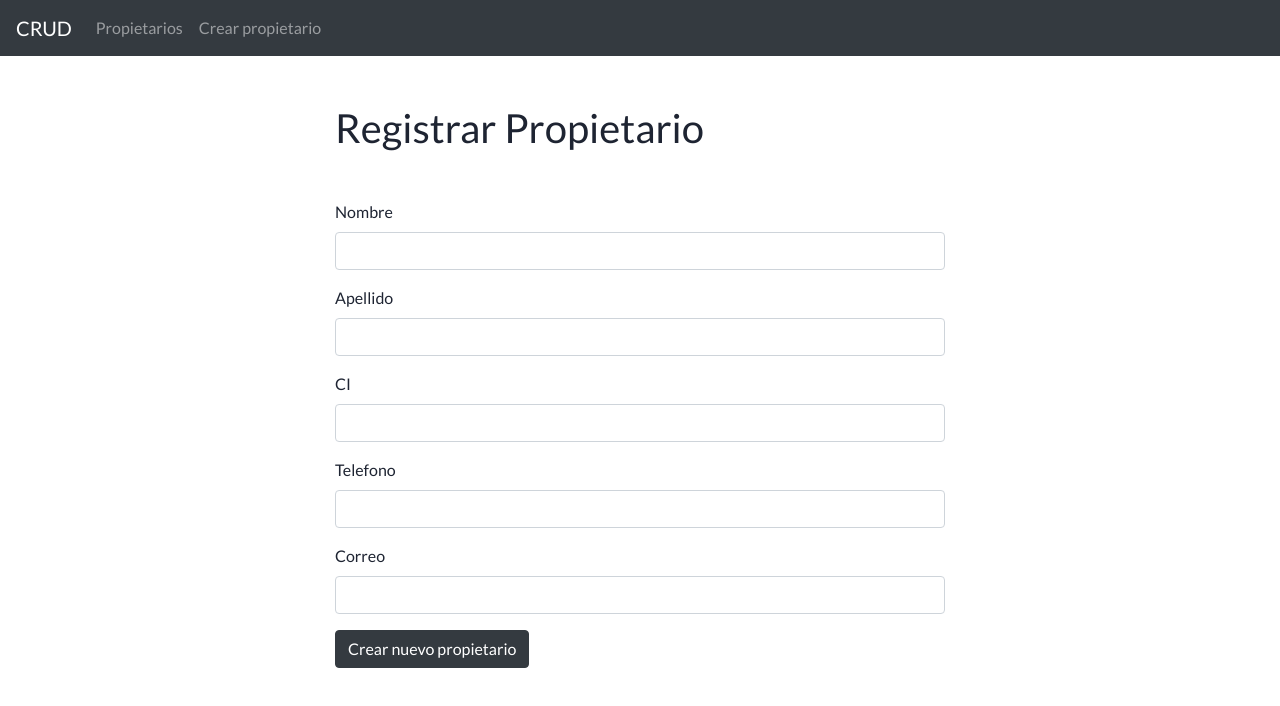
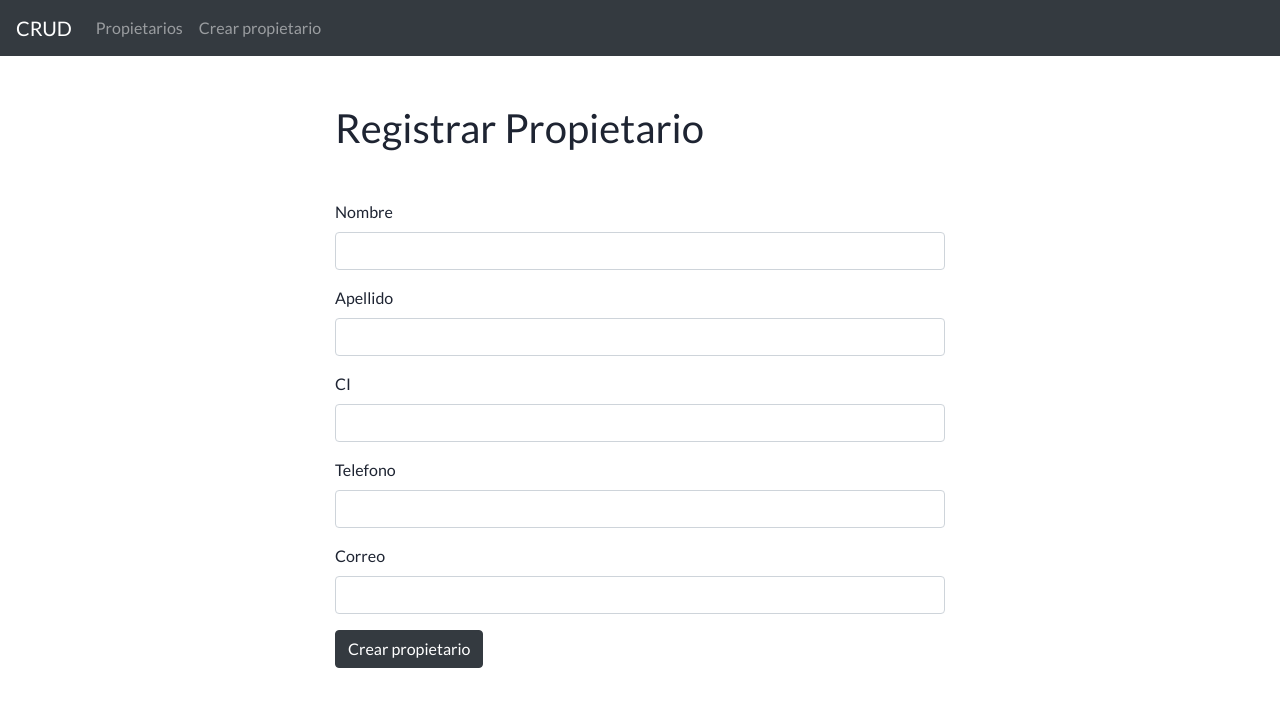
Before and after one commit to orianagonzlez/CondoPro-1, a React (Create React App) app in the folder crud-bd-main/: page /createOwner in a window 1280 px wide. Shown: the top 706 px of the page. Built offline with nearby package versions, Linux system fonts and the light colour scheme.

Commit message:
Muestra solo los propietarios activos

```diff
--- a/crud-bd-main/src/components/OwnerForm.js
+++ b/crud-bd-main/src/components/OwnerForm.js
@@ -25,7 +25,7 @@ const updatePropietario = gql `
 
 `
 
-export const OwnerForm = ({owner}) => {
+export const OwnerForm = ({owner, buttonText}) => {
 
   const initialFormState = ( ) => {
     console.log(owner)
@@ -109,7 +109,7 @@ export const OwnerForm = ({owner}) => {
 
 
           <Button variant="dark" type="submit">
-           Crear nuevo propietario
+           {buttonText}
           </Button>
         </Form>
     </div>
--- a/crud-bd-main/src/pages/CreateOwner.js
+++ b/crud-bd-main/src/pages/CreateOwner.js
@@ -8,7 +8,7 @@ export const CreateOwner = () => {
 
     <Container className=" ownerFormContainer my-5 ">
       <h1>Registrar Propietario</h1>
-      <OwnerForm/>
+      <OwnerForm buttonText="Crear propietario"/>
     </Container>
   )
 }
--- a/crud-bd-main/src/pages/EditOwner.js
+++ b/crud-bd-main/src/pages/EditOwner.js
@@ -48,7 +48,7 @@ export const EditOwner = () => {
 
     <Container className=" ownerFormContainer my-5 ">
       <h1>Actualizar propietario</h1>
-      <OwnerForm owner = { owner }/>
+      <OwnerForm owner = { owner } buttonText="Actualizar propietario"/>
     </Container>
   )
 }
```
Also changed, not shown: 1 other file (tests, documents, lock files or other folders).
